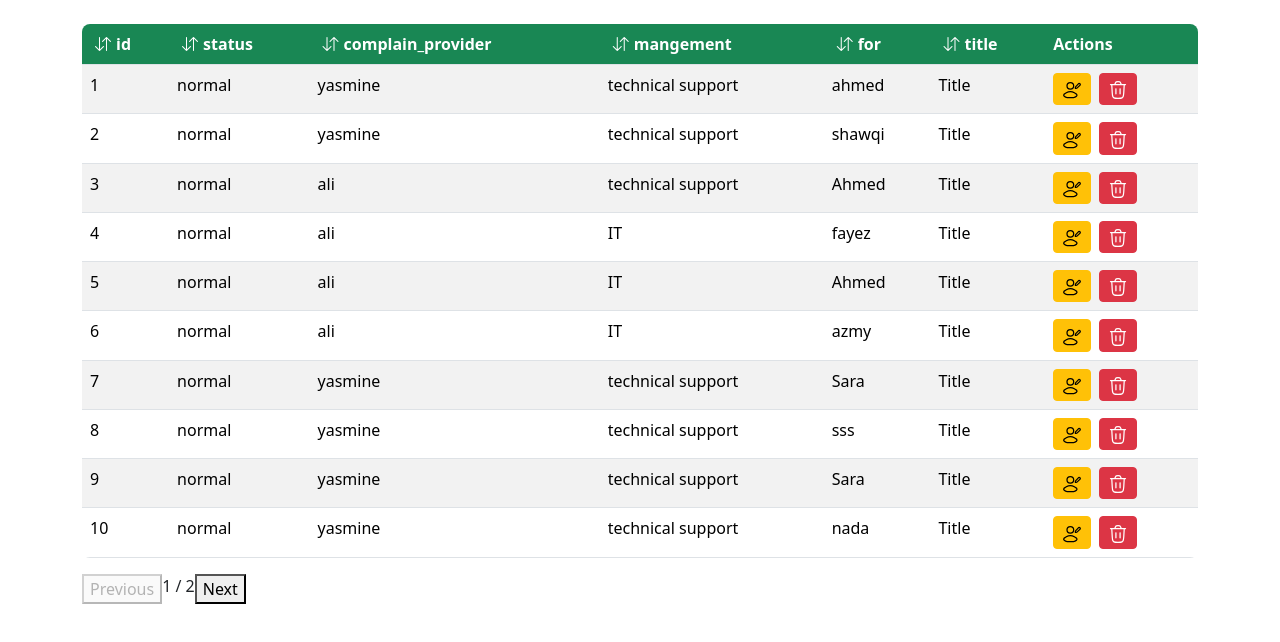
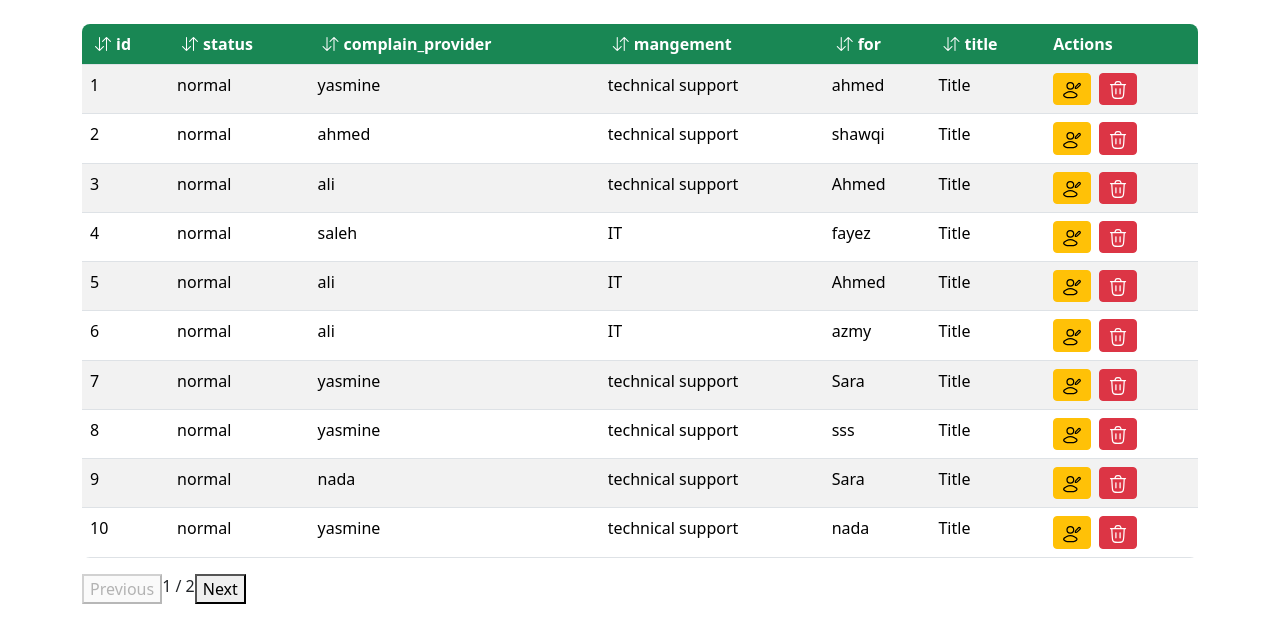
Before and after one commit to ahmedsaad412/GridView, an Angular app: page / in a window 1280 px wide. Shown: the top 642 px of the page. Built offline with nearby package versions, Linux system fonts and the light colour scheme.

Commit message:
code enhancement

```diff
--- a/src/app/app.component.ts
+++ b/src/app/app.component.ts
@@ -14,19 +14,19 @@ export class AppComponent {
   Headers: string[] = ['id', 'status', 'complain_provider' ,'mangement','for','title'];
   Tickets: any[] = [
     { id: 1,status:"normal", complain_provider:"yasmine" ,mangement:"technical support" ,for:"ahmed" ,title: "Title ",  IsSelected: false },
-    { id: 2,status:"normal", complain_provider:"yasmine" ,mangement:"technical support" ,for:"shawqi" ,title: "Title ",  IsSelected: false },
+    { id: 2,status:"normal", complain_provider:"ahmed" ,mangement:"technical support" ,for:"shawqi" ,title: "Title ",  IsSelected: false },
     { id: 3,status:"normal", complain_provider:"ali" ,    mangement:"technical support" ,for:"Ahmed" ,title: "Title ",  IsSelected: false },
-    { id: 4,status:"normal", complain_provider:"ali" ,    mangement:"IT" ,for:"fayez" ,title: "Title ",  IsSelected: false },
+    { id: 4,status:"normal", complain_provider:"saleh" ,    mangement:"IT" ,for:"fayez" ,title: "Title ",  IsSelected: false },
     { id: 5,status:"normal", complain_provider:"ali" ,    mangement:"IT" ,for:"Ahmed" ,title: "Title ",  IsSelected: false },
     { id: 6,status:"normal", complain_provider:"ali" ,    mangement:"IT" ,for:"azmy" ,title: "Title ",  IsSelected: false },
     { id: 7,status:"normal", complain_provider:"yasmine" ,mangement:"technical support" ,for:"Sara" , title: "Title ",  IsSelected: false },
     { id: 8,status:"normal", complain_provider:"yasmine" ,mangement:"technical support" ,for:"sss" , title: "Title ",  IsSelected: false },
-    { id: 9,status:"normal", complain_provider:"yasmine" ,mangement:"technical support" ,for:"Sara" , title: "Title ",  IsSelected: false },
+    { id: 9,status:"normal", complain_provider:"nada" ,mangement:"technical support" ,for:"Sara" , title: "Title ",  IsSelected: false },
     { id: 10,status:"normal", complain_provider:"yasmine" ,mangement:"technical support" ,for:"nada" , title: "Title ", IsSelected: false },
     { id: 11,status:"normal", complain_provider:"omar" ,   mangement:"technical support" ,for:"Mona" , title: "Title ", IsSelected: false },
     { id: 12,status:"normal", complain_provider:"nader" ,   mangement:".NET" ,for:"Mona" , title: "Title ", IsSelected: false },
     { id: 13,status:"normal", complain_provider:"omar" ,   mangement:".NET" ,for:"osman" , title: "Title ", IsSelected: false },
-    { id: 14,status:"normal", complain_provider:"omar" ,   mangement:".NET" ,for:"Mona" , title: "Title ", IsSelected: false },
+    { id: 14,status:"normal", complain_provider:"amr" ,   mangement:".NET" ,for:"Mona" , title: "Title ", IsSelected: false },
     { id: 15,status:"normal", complain_provider:"omar" ,   mangement:"echnical support" ,for:"Mona" , title: "Title ", IsSelected: false },
   ];
   handleSaveData(updatedData: any) {
--- a/src/app/components/dynamic-grid/dynamic-grid.component.html
+++ b/src/app/components/dynamic-grid/dynamic-grid.component.html
@@ -13,7 +13,8 @@
               <td *ngFor="let header of headers">{{ item[header] }}</td>
               <td>
                 <div class="d-flex gap-2">
-                  <a class="btn btn-sm btn-warning" (click)="editModeEntered(i)"  >
+                  <a  (click)="editModeEntered(i)"
+                  class="btn btn-sm btn-warning" >
                     <svg
                       xmlns="http://www.w3.org/2000/svg"
                       viewBox="0 0 24 24"
@@ -42,10 +43,10 @@
                       />
                     </svg>
                   </a>
-                  <button
+                  <button (click)="deleteRow(paginatedData[i])"
 
                   class="btn btn-sm btn-danger ml-2"
-                  (click)="deleteRow(paginatedData[i])"
+
 
                 >
                   <svg
@@ -98,83 +99,6 @@
             </ng-template>
           </tr>
         </tbody>
-        <!-- <tbody>
-          <tr *ngFor="let item of paginatedData">
-            <td *ngFor="let header of headers">{{ item[header] }}</td>
-            <td>
-              <div class="d-flex gap-2">
-                <a class="btn btn-sm btn-warning"  >
-                  <svg
-                    xmlns="http://www.w3.org/2000/svg"
-                    viewBox="0 0 24 24"
-                    width="20"
-                    height="20"
-                    color="#000000"
-                    fill="none"
-                  >
-                    <path
-                      d="M5.18007 15.2964C3.92249 16.0335 0.625213 17.5386 2.63348 19.422C3.6145 20.342 4.7071 21 6.08077 21H13.9192C15.2929 21 16.3855 20.342 17.3665 19.422C19.3748 17.5386 16.0775 16.0335 14.8199 15.2964C11.8709 13.5679 8.12906 13.5679 5.18007 15.2964Z"
-                      stroke="currentColor"
-                      stroke-width="1.5"
-                      stroke-linecap="round"
-                      stroke-linejoin="round"
-                    />
-                    <path
-                      d="M14 7C14 9.20914 12.2091 11 10 11C7.79086 11 6 9.20914 6 7C6 4.79086 7.79086 3 10 3C12.2091 3 14 4.79086 14 7Z"
-                      stroke="currentColor"
-                      stroke-width="1.5"
-                    />
-                    <path
-                      d="M19.6221 4.56564C19.8457 4.32342 19.9574 4.20232 20.0762 4.13168C20.3628 3.96123 20.7157 3.95593 21.0071 4.1177C21.1279 4.18474 21.2431 4.30244 21.4735 4.53783C21.7039 4.77322 21.8192 4.89092 21.8848 5.01428C22.0431 5.31194 22.038 5.67244 21.8711 5.96521C21.8019 6.08655 21.6834 6.20073 21.4463 6.4291L18.6252 9.14629C18.1759 9.57906 17.9512 9.79545 17.6704 9.90512C17.3896 10.0148 17.081 10.0067 16.4636 9.99057L16.3796 9.98838C16.1917 9.98346 16.0977 9.98101 16.0431 9.91901C15.9885 9.85702 15.9959 9.7613 16.0108 9.56985L16.0189 9.4659C16.0609 8.92706 16.0819 8.65765 16.1871 8.41547C16.2923 8.17328 16.4738 7.97664 16.8368 7.58335L19.6221 4.56564Z"
-                      stroke="currentColor"
-                      stroke-width="1.5"
-                      stroke-linejoin="round"
-                    />
-                  </svg>
-                </a>
-                <button
-
-                  class="btn btn-sm btn-danger ml-2"
-
-                >
-                  <svg
-                    xmlns="http://www.w3.org/2000/svg"
-                    viewBox="0 0 24 24"
-                    width="20"
-                    height="20"
-                    color="#ffffff"
-                    fill="none"
-                  >
-                    <path
-                      d="M19.5 5.5L18.8803 15.5251C18.7219 18.0864 18.6428 19.3671 18.0008 20.2879C17.6833 20.7431 17.2747 21.1273 16.8007 21.416C15.8421 22 14.559 22 11.9927 22C9.42312 22 8.1383 22 7.17905 21.4149C6.7048 21.1257 6.296 20.7408 5.97868 20.2848C5.33688 19.3626 5.25945 18.0801 5.10461 15.5152L4.5 5.5"
-                      stroke="currentColor"
-                      stroke-width="1.5"
-                      stroke-linecap="round"
-                    />
-                    <path
-                      d="M3 5.5H21M16.0557 5.5L15.3731 4.09173C14.9196 3.15626 14.6928 2.68852 14.3017 2.39681C14.215 2.3321 14.1231 2.27454 14.027 2.2247C13.5939 2 13.0741 2 12.0345 2C10.9688 2 10.436 2 9.99568 2.23412C9.8981 2.28601 9.80498 2.3459 9.71729 2.41317C9.32164 2.7167 9.10063 3.20155 8.65861 4.17126L8.05292 5.5"
-                      stroke="currentColor"
-                      stroke-width="1.5"
-                      stroke-linecap="round"
-                    />
-                    <path
-                      d="M9.5 16.5L9.5 10.5"
-                      stroke="currentColor"
-                      stroke-width="1.5"
-                      stroke-linecap="round"
-                    />
-                    <path
-                      d="M14.5 16.5L14.5 10.5"
-                      stroke="currentColor"
-                      stroke-width="1.5"
-                      stroke-linecap="round"
-                    />
-                  </svg>
-                </button>
-              </div>
-            </td>
-          </tr>
-        </tbody> -->
       </table>
       <div class="pagination">
         <button (click)="previousPage()" [disabled]="currentPage === 1">Previous</button>
--- a/src/app/components/dynamic-grid/dynamic-grid.component.ts
+++ b/src/app/components/dynamic-grid/dynamic-grid.component.ts
@@ -16,6 +16,9 @@ export class DynamicGridComponent implements OnChanges {
   @Input() data: any[] = [];
   @Output() saveData: EventEmitter<any> = new EventEmitter<any>();
   @Output() deleteData: EventEmitter<any> = new EventEmitter<any>();
+  currentPage: number = 1;
+  pageSize: number = 10;
+  totalPages:number =this.data.length;
   editingRowIndex: number = -1;
   shallowCopy: any[] = [];
   constructor(private sortingService: SortingService) {}
@@ -26,10 +29,12 @@ export class DynamicGridComponent implements OnChanges {
       this.currentPage = 1;
     }
   }
+  //////sorting
+  sortBy(field: string) {
+    this.sortingService.sortBy( field , this.data);
+  }
 
-currentPage: number = 1;
-pageSize: number = 10;
-totalPages:number =this.data.length;
+//////pagination //retrive subset from data []
 get paginatedData() {
   const startIndex = (this.currentPage - 1) * this.pageSize;
   return this.data.slice(startIndex, startIndex + this.pageSize);
@@ -47,28 +52,23 @@ previousPage() {
   }
 }
 
-sortBy(field: string) {
-  this.sortingService.sortBy( field , this.data);
-}
+
+////////// editing
 editModeEntered(index: number) {
   this.editingRowIndex = index;
-  // Make a copy of the original data for rollback if needed
   this.shallowCopy[index] = { ...this.data[index] };
 }
-
 saveRow(index: number ,a :any) {
   this.saveData.emit(this.data[index]);
   this.editingRowIndex = -1;
 }
-
 cancelEdit(index: number) {
-  // Restore original data
   this.data[index] = { ...this.shallowCopy[index] };
   this.editingRowIndex = -1;
 }
+
+///////////deleting
 deleteRow(row :any){
-  console.log('row' +JSON.stringify(row));
-  console.log('row id' +JSON.stringify(row.id));
   this.deleteData.emit(row.id);
 }
 }
```
